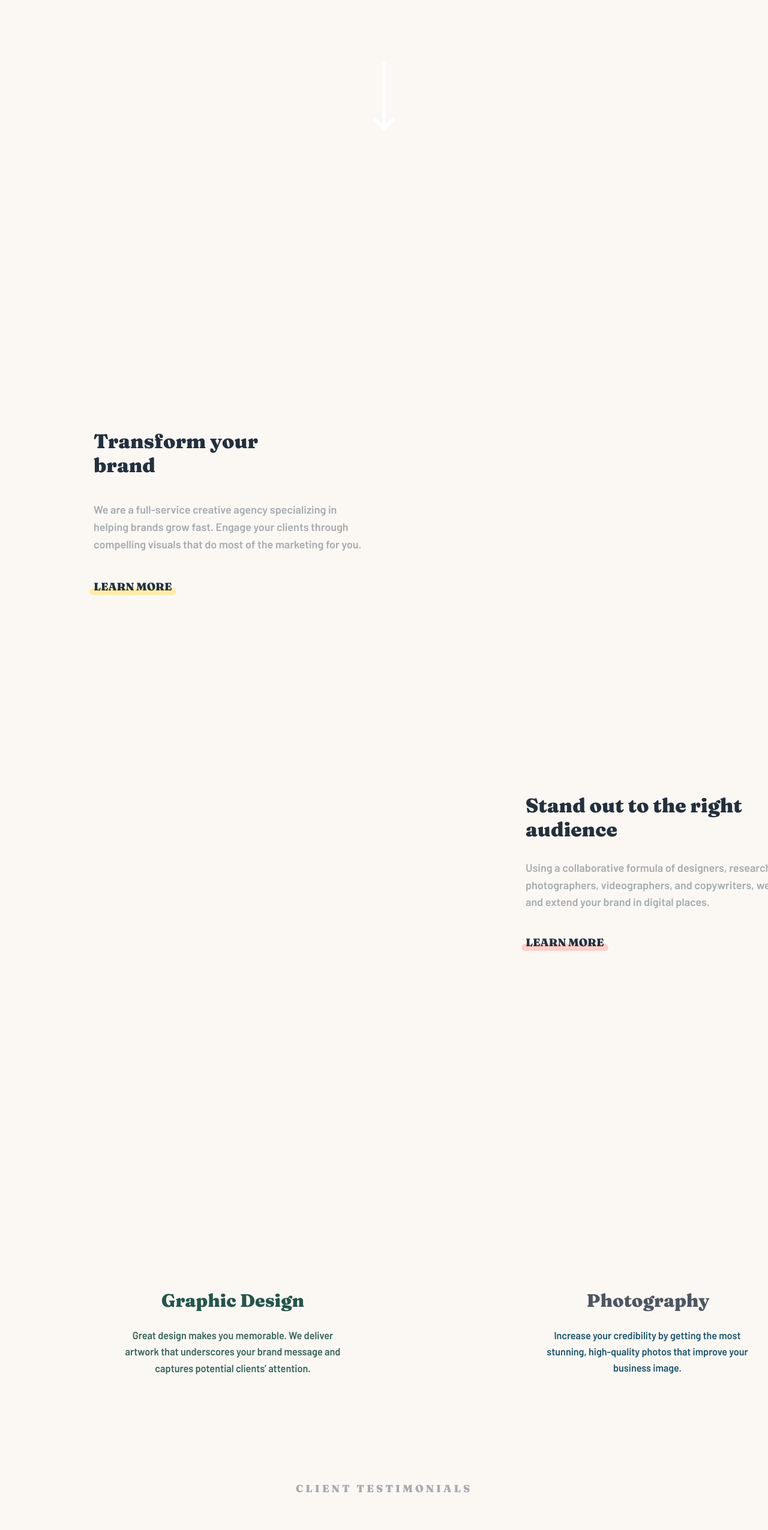
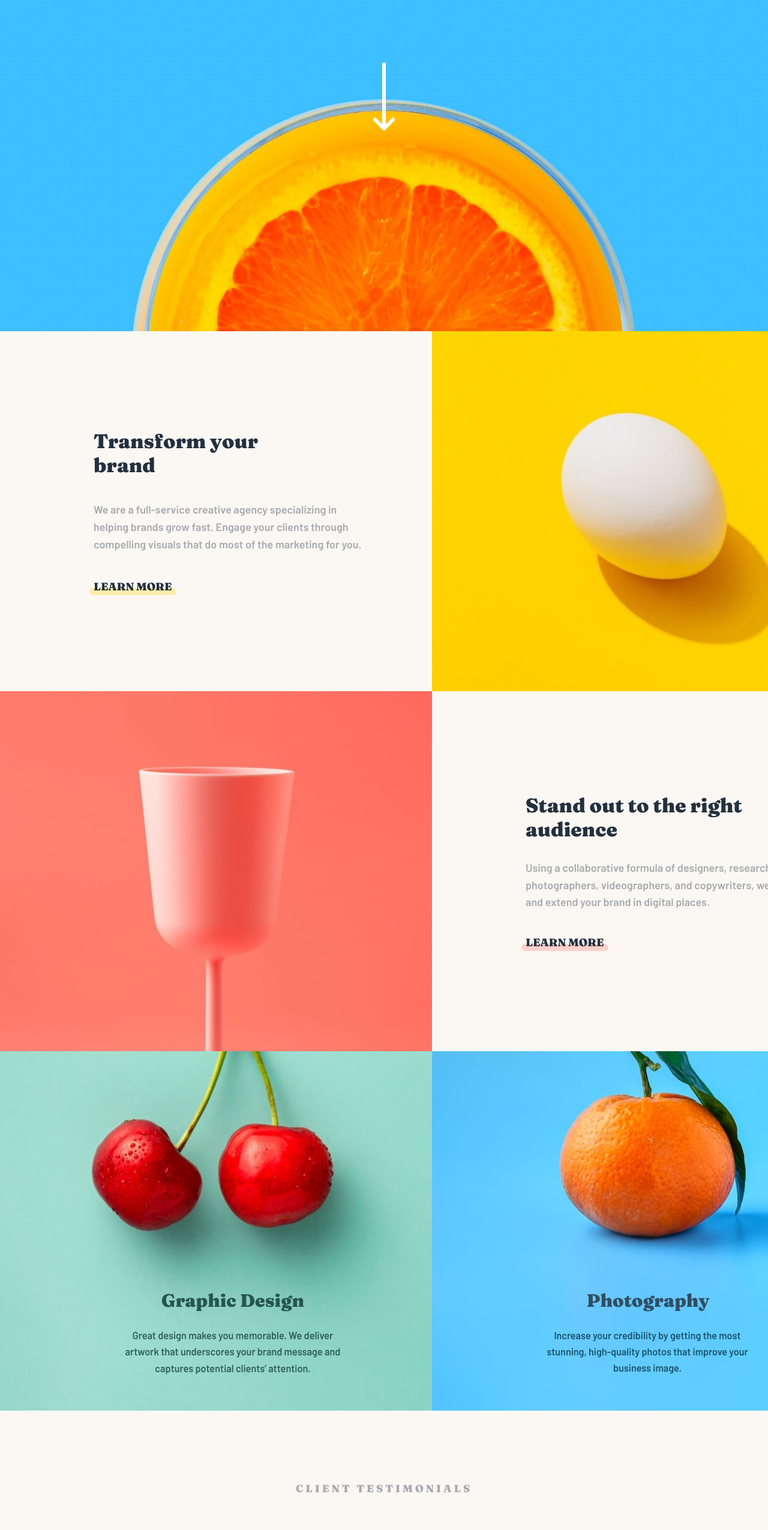
Before and after one commit to VictorRait/Sunnyside_landing, a plain HTML site: page index.html in a window 1280 px wide. Shown: the part 246-2796 px from the top of the page at 60% size. Drawn offline with Linux system fonts and the light colour scheme; the site is published under a folder, as on GitHub Pages, so addresses that start at the root find nothing.

Commit message:
Update styles.css

```diff
--- a/styles.css
+++ b/styles.css
@@ -21,7 +21,7 @@
 }
 
 header {
-  background-image: url("/images/mobile/image-header.jpg");
+  background-image: url("images/mobile/image-header.jpg");
   background-size: cover;
   background-position: center;
   max-height: 537px;
@@ -378,7 +378,7 @@ footer {
     font-size: 14px;
   }
   header {
-    background-image: url("/images/desktop/image-header.jpg");
+    background-image: url("images/desktop/image-header.jpg");
     height: 900px;
     max-height: 798px;
 
@@ -417,7 +417,7 @@ footer {
     display: none;
   }
   .transform-image-wrapper {
-    background-image: url(/images/desktop/image-transform.jpg);
+    background-image: url(images/desktop/image-transform.jpg);
 
     min-height: 310px;
     background-size: cover;
@@ -440,7 +440,7 @@ footer {
     height: 600px;
   }
   .stand-out-image-wrapper {
-    background-image: url(/images/desktop/image-stand-out.jpg);
+    background-image: url(images/desktop/image-stand-out.jpg);
     object-fit: cover;
     background-position: center center;
     min-height: 310px;
@@ -451,7 +451,7 @@ footer {
     display: none;
   }
   .graphic-design-image-wrapper {
-    background-image: url(/images/desktop/image-graphic-design.jpg);
+    background-image: url(images/desktop/image-graphic-design.jpg);
     object-fit: cover;
     background-position: center center;
     min-height: 310px;
@@ -462,7 +462,7 @@ footer {
     display: none;
   }
   .photography-image-wrapper {
-    background-image: url(/images/desktop/image-photography.jpg);
+    background-image: url(images/desktop/image-photography.jpg);
     object-fit: cover;
     background-position: center center;
 
```
